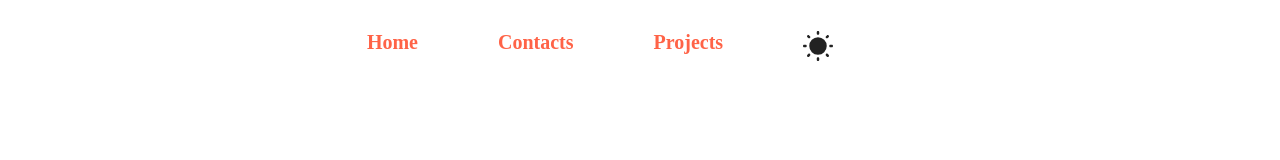
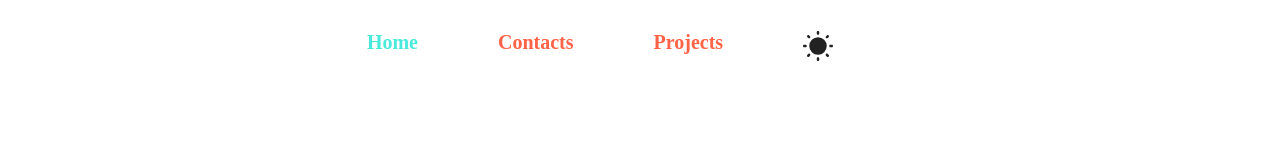
Before and after one commit to Santosha2001/portfolio, a React (Vite) app: page / in a window 1280 px wide. In both pictures the pointer is over the link "Home". Shown: the top 160 px of the page. Built offline with nearby package versions, Linux system fonts and the light colour scheme.

Commit message:
"portfolio"

```diff
--- a/src/sections/Navbar/NavbarStyles.module.css
+++ b/src/sections/Navbar/NavbarStyles.module.css
@@ -61,7 +61,8 @@
 }
 
 .navbarLink:hover {
-    color: var(--navbar-hover-color);
+    color: #49e9dc;
+    /* Change to desired hover color */
     transform: scale(1.05);
 }
 
```
